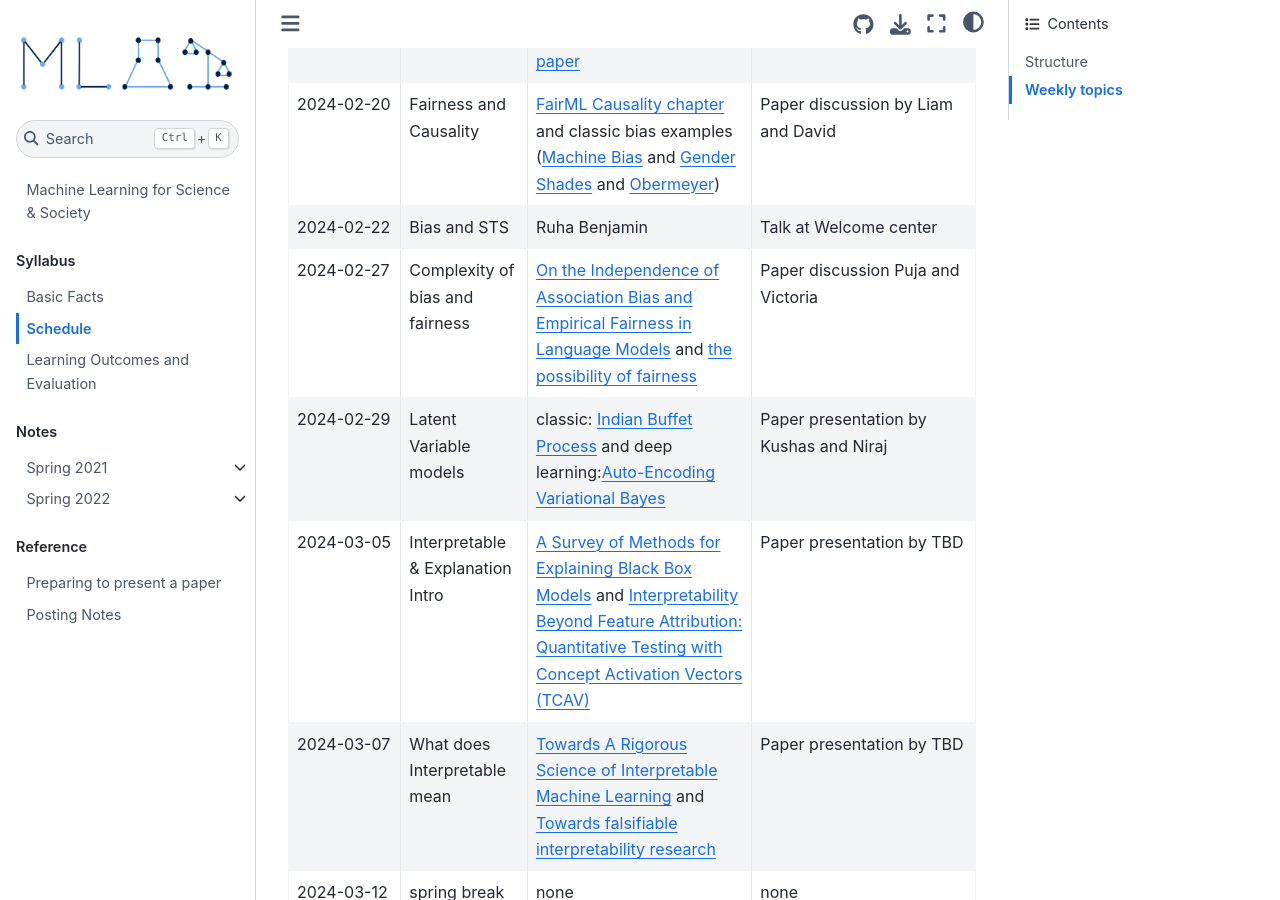
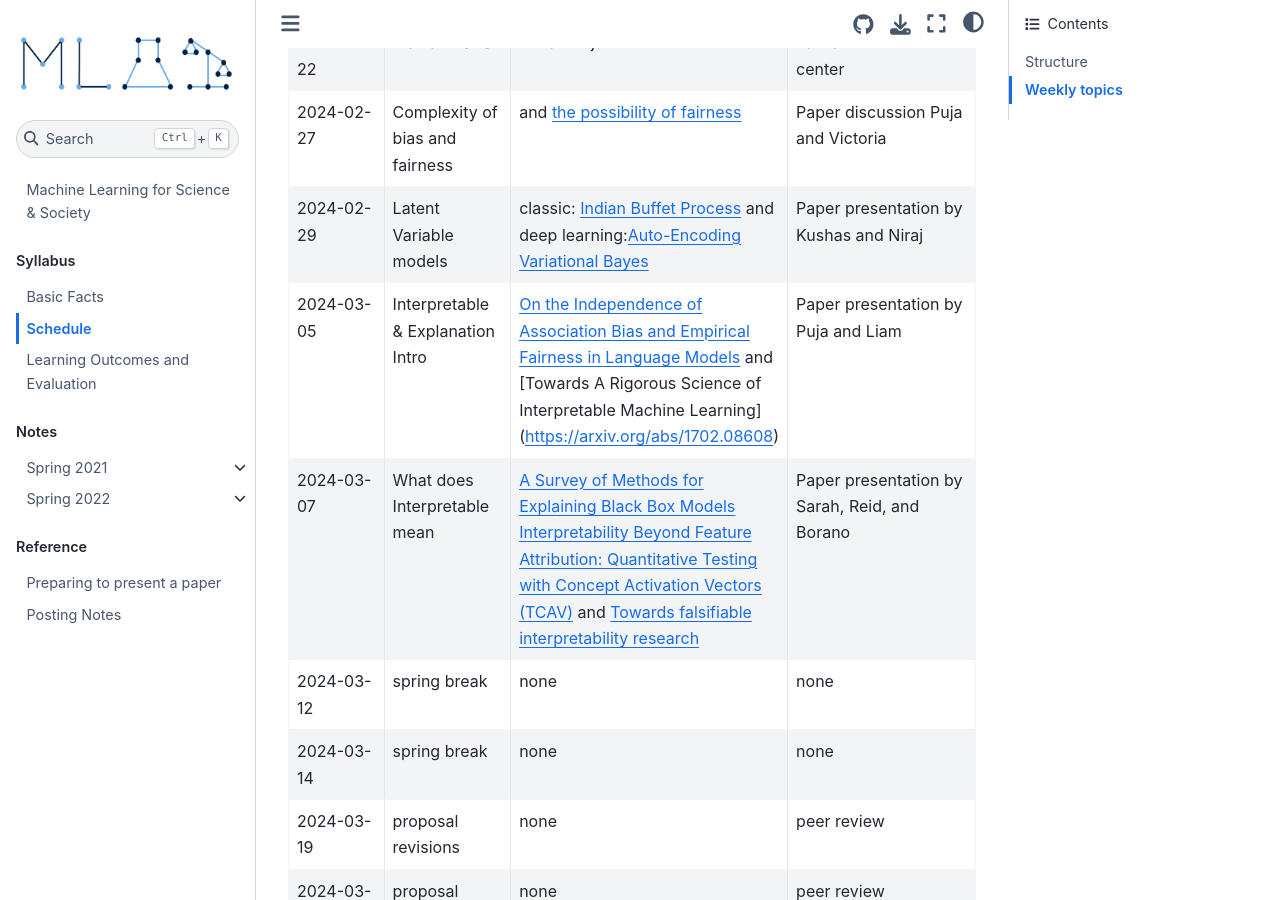
Before and after one commit to ml4scisoc/ml4scisoc.github.io, a Jupyter Book: the page built from syllabus/schedule.md, in a window 1280 px wide and 900 px high, scrolled down 2349 px. Built offline with Jupyter Book 1.0.4 settings and Sphinx 7.4.7 and the Sphinx Book theme 1.1.4, drawn with Linux system fonts in a browser that asks for light colours; pages that are not in the unit, such as notebooks, are missing from menus.

Commit message:
Update schedule.md

```diff
--- a/syllabus/schedule.md
+++ b/syllabus/schedule.md
@@ -98,12 +97,13 @@ in Language Models](https://dl.acm.org/doi/pdf/10.1145/3593013.3594004) and [the
   - Paper presentation by Kushas and Niraj
 * - 2024-03-05
   - Interpretable & Explanation Intro
-  - [A Survey of Methods for Explaining Black Box Models](https://dl.acm.org/doi/pdf/10.1145/3236009) and [Interpretability Beyond Feature Attribution: Quantitative Testing with Concept Activation Vectors (TCAV)](https://arxiv.org/abs/1711.11279)
-  - Paper presentation by TBD
+  - [On the Independence of Association Bias and Empirical Fairness
+in Language Models](https://dl.acm.org/doi/pdf/10.1145/3593013.3594004) and [Towards A Rigorous Science of Interpretable Machine Learning] (https://arxiv.org/abs/1702.08608)
+  - Paper presentation by Puja and Liam
 * - 2024-03-07
   - What does Interpretable mean
-  - [Towards A Rigorous Science of Interpretable Machine Learning](https://arxiv.org/abs/1702.08608) and [Towards falsifiable interpretability research](https://ml-retrospectives.github.io/neurips2020/camera_ready/4.pdf)
-  - Paper presentation by TBD
+  -   [A Survey of Methods for Explaining Black Box Models](https://dl.acm.org/doi/pdf/10.1145/3236009)  [Interpretability Beyond Feature Attribution: Quantitative Testing with Concept Activation Vectors (TCAV)](https://arxiv.org/abs/1711.11279)  and [Towards falsifiable interpretability research](https://ml-retrospectives.github.io/neurips2020/camera_ready/4.pdf)
+  - Paper presentation by Sarah, Reid, and Borano
 * - 2024-03-12
   - spring break
   - none
```
Also changed, not shown: other parts of syllabus/schedule.md (+1 -2 lines).
